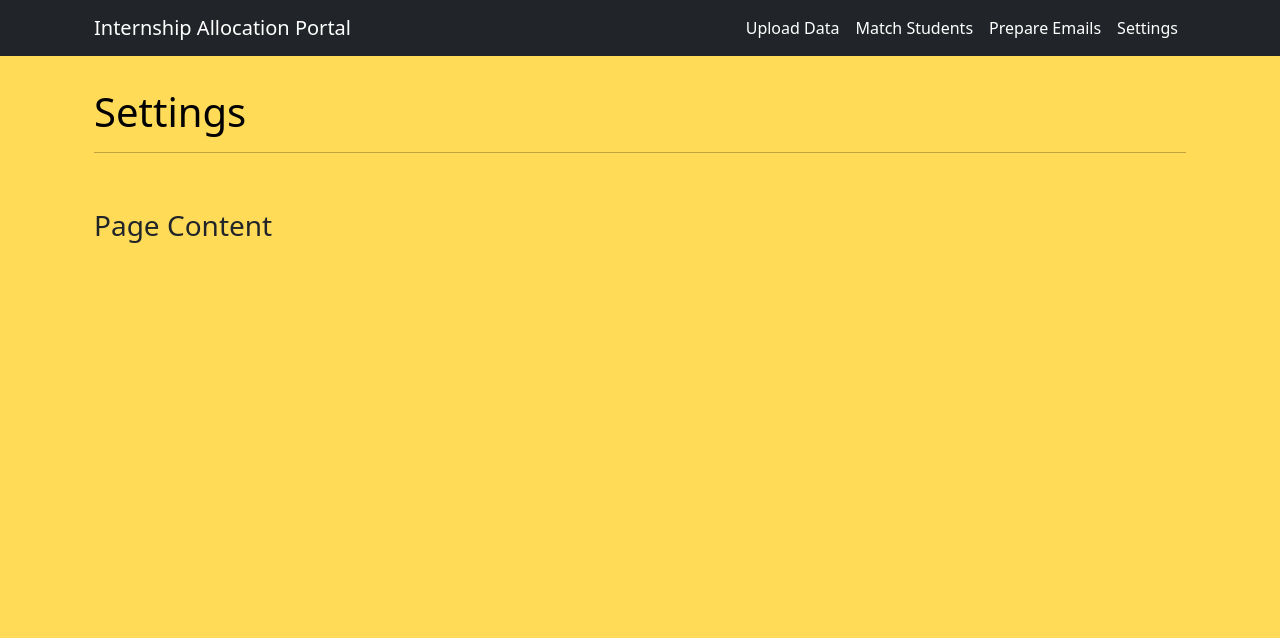
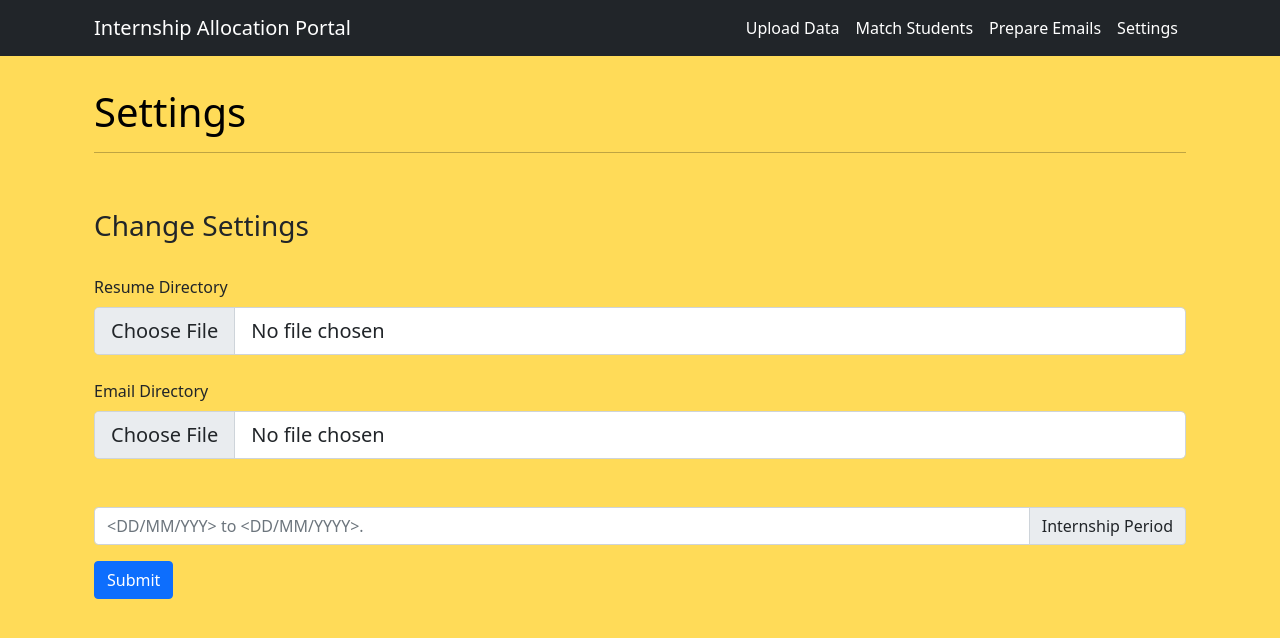
Before and after one commit to DevOps-2022-Team-3/-DevOps-Team3-2022-DevOps_Oct2022_Team3_Asg, a Flask app: page /Settings in a window 1280 px wide. Shown: the top 638 px of the page. Run offline with Flask 2, Linux system fonts and the light colour scheme.

Commit message:
Implemented Update setting (no directory)

```diff
--- a/app.py
+++ b/app.py
@@ -1,4 +1,4 @@
-from flask import Flask, request, render_template, url_for
+from flask import Flask, request, render_template, url_for, redirect
 
 from flask_sqlalchemy import SQLAlchemy
 from sqlalchemy.sql import text
@@ -7,12 +7,27 @@ from flask_wtf import FlaskForm
 from wtforms import StringField, SelectField, SubmitField
 from wtforms.validators import DataRequired
 
+
+
 flaskApp = Flask(__name__)
 
 ##### Database Code #####
 flaskApp.config['SQLALCHEMY_DATABASE_URI'] = 'sqlite:///students.db'
+flaskApp.config['SQLALCHEMY_DATABASE_URI'] = 'sqlite:///files.db'
 flaskApp.config['SECRET_KEY'] = "secret key"
 db = SQLAlchemy(flaskApp)
+
+class File(db.Model):
+    id = db.Column(db.Integer, primary_key=True)
+    resume_dir = db.Column(db.LargeBinary)  #store raw data
+    email_dir = db.Column(db.LargeBinary)
+    internship_period = db.Column(db.String(120))
+
+    def __init__(self, resume_dir, email_dir, internship_period, methods=['GET','POST']):
+        self.resume_dir = resume_dir
+        self.email_dir = email_dir
+        self.internship_period = internship_period
+
 
 class Student(db.Model):
     id = db.Column(db.String(10), primary_key=True)
@@ -80,9 +95,21 @@ def match_student():
 def prepare_email():
     return render_template('prepare_email.html')
 
-@flaskApp.route('/Settings')
+@flaskApp.route('/Settings', methods=['GET','POST'])
 def settings():
+    if request.method == 'POST':
+        resume_dir = request.files['resume_dir'].read()
+        email_dir = request.files['email_dir'].read()
+        internship_period = request.form['Internship_Period']
+
+        # Store the values in the database
+        file = File(resume_dir, email_dir, internship_period)
+        db.session.add(file)
+        db.session.commit()
     return render_template('settings.html')
+
+
+
 
 if __name__ == "__main__":
     flaskApp.run(debug=True, host='0.0.0.0', port=5221)
--- a/templates/Settings.html
+++ b/templates/Settings.html
@@ -5,6 +5,7 @@
   <meta name="viewport" content="width=device-width, initial-scale=1">
   <meta name="description" content="Main Page">
   <title>Settings</title>
+  <script src="https://code.jquery.com/jquery-3.6.0.min.js"></script>
 
   <!-- CSS only -->
   <link rel="stylesheet" href="https://cdn.jsdelivr.net/npm/bootstrap@5.1.1/dist/css/bootstrap.min.css">
@@ -50,10 +51,32 @@
     <!-- Section -->
     <section id="section" style="background-color: #FFDB58; padding: 2em;">
       <div class="container px-4 text-left">
-        <div class="row gx-4 justify-content-center">
-            <h3>Page Content</h3>
+
+              <h3>Change Settings</h3>
+
+              <br>
+
+              <form action="/Settings" method="post" enctype="multipart/form-data">
+                <div>
+                  <label for="formFileLg" class="form-label">Resume Directory</label>
+                  <input class="form-control form-control-lg" name="resume_dir" type="file">
+                </div>
+
+                <br>
+                <div>
+                  <label for="formFileLg" class="form-label">Email Directory</label>
+                  <input class="form-control form-control-lg" name="email_dir" type="file">
+                </div>
+
+                <br><br>
+                <div class="input-group mb-3">
+                  <input type="text" class="form-control" name="Internship_Period" placeholder="<DD/MM/YYY> to <DD/MM/YYYY>." aria-describedby="basic-addon2">
+                  <span class="input-group-text" id="basic-addon2">Internship Period</span>
+                </div>
+                <button type="submit" class="btn btn-primary">Submit</button>
+              </form>
           </div>
       </div>
-  </section>
     </body>
+
   </html>
```
Also changed, not shown: instance/files.db (added). Lines whose indentation alone changed are shown as unchanged.
